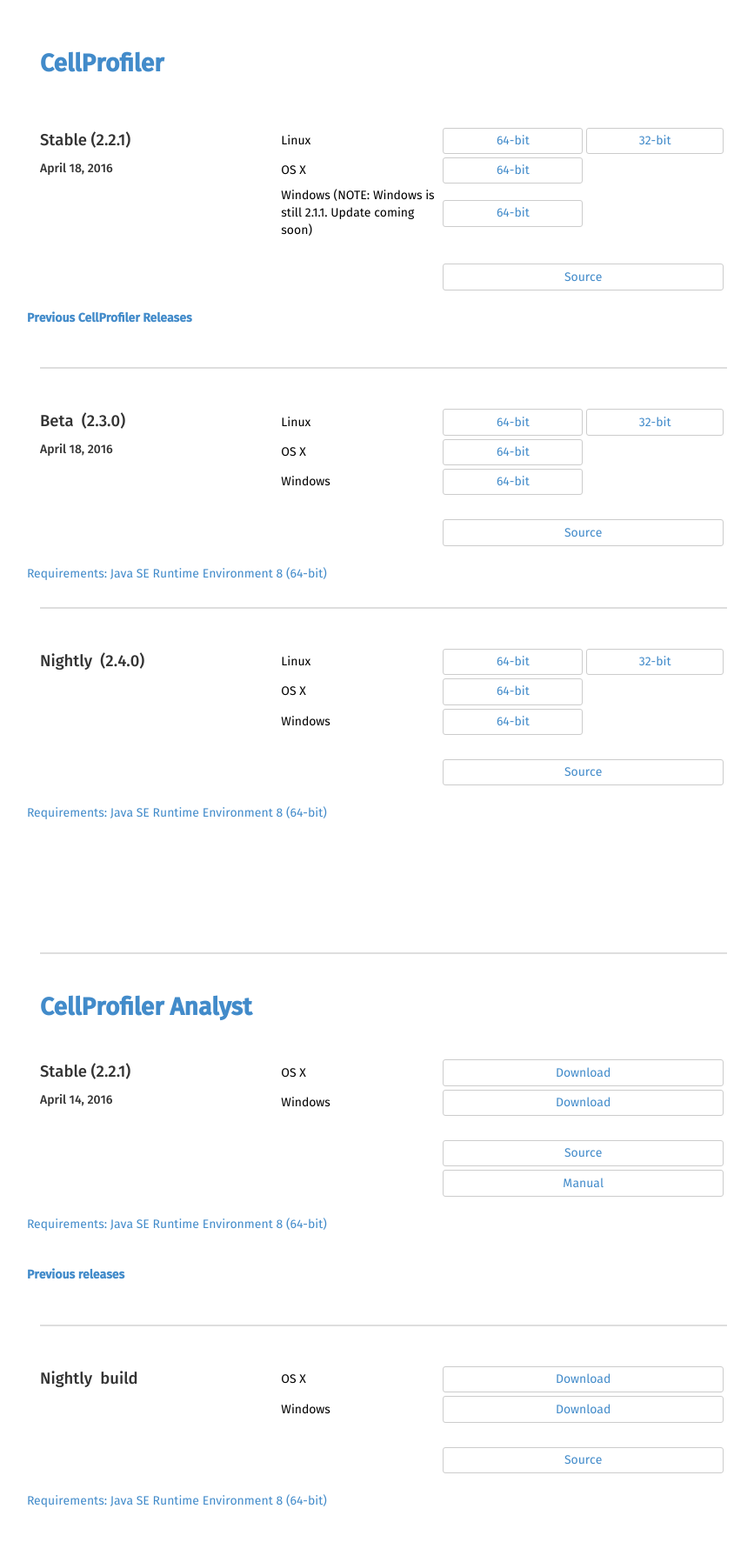
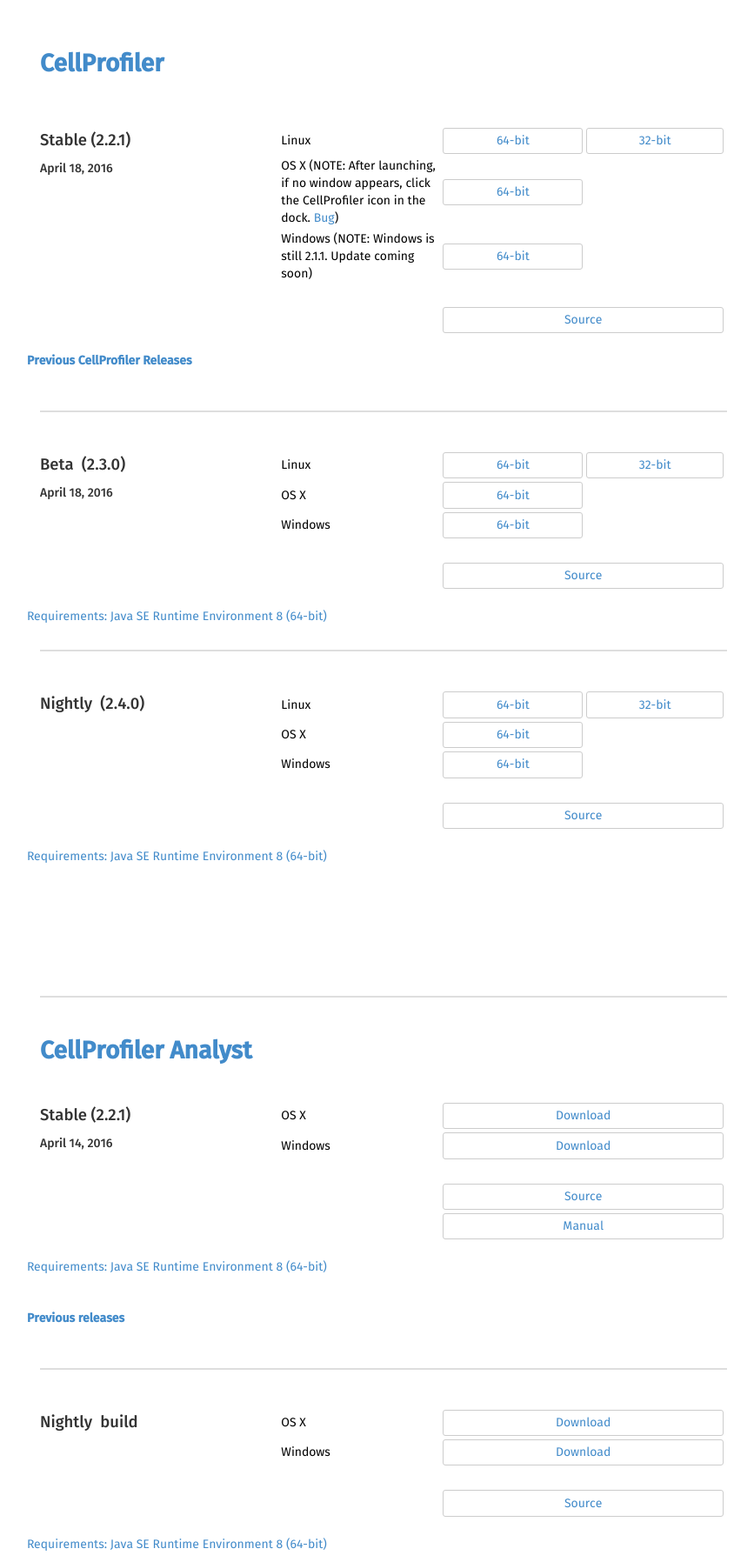
Before and after one commit to CellProfiler/cellprofiler.github.com-backup, a Jekyll site: the page built from releases/index.html, in a window 1280 px wide. Shown: the whole page at 87% size, without its empty margins (199-1066 px from the left). Built offline with Jekyll 4.4.1, drawn with Linux system fonts in a browser that asks for light colours; before the commit the page ends 1746 px from its top, so only the background shows below that.

Commit message:
Add note about Mac dock click annoyance

```diff
--- a/releases/index.html
+++ b/releases/index.html
@@ -23,7 +23,7 @@
         </tr>
 
         <tr>
-          <td class="inst-type">OS X</td>
+          <td class="inst-type">OS X (NOTE: After launching, if no window appears, click the CellProfiler icon in the dock. <a href="https://github.com/CellProfiler/CellProfiler/issues/1738">Bug</a>)</td>
 
           <td><a href="http://cellprofiler-org.s3.amazonaws.com/CellProfiler.dmg"><div class="inst-button">64-bit</div></a></td>
 
```
